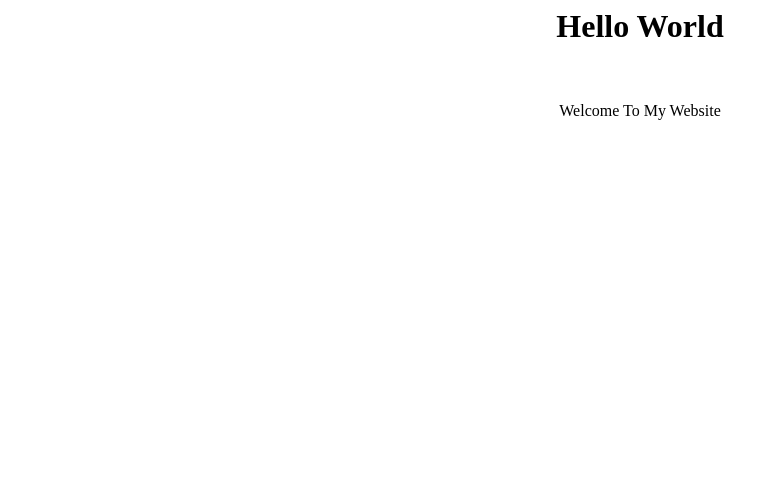
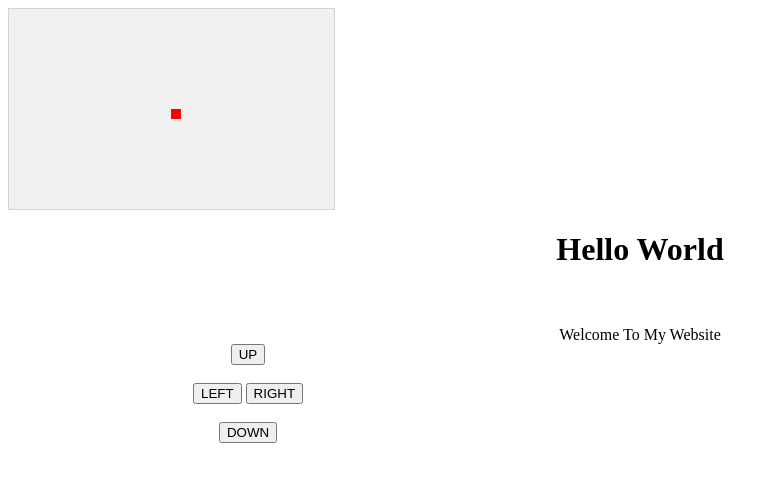
Before and after one commit to labibaf/labibaf.github.io, a plain HTML site: page index.html in a window 1280 px wide. Shown: the whole page, without its empty margins (0-779 px from the left). Drawn offline with Linux system fonts and the light colour scheme.

Commit message:
Add game to index.html

```diff
--- a/index.html
+++ b/index.html
@@ -5,5 +5,94 @@
 <br><br>
 Welcome To My Website
 </center>
+ <!DOCTYPE html>
+<html>
+<head><title>Basic Html App</title>
+<meta name="viewport" content="width=device-width, initial-scale=1.0"/>
+<style>
+canvas {
+    border:1px solid #d3d3d3;
+    background-color: #f1f1f1;
+}
+</style>
+</head>
+<body onload="startGame()">
+<script>
+
+var myGamePiece;
+
+function startGame() {
+    myGamePiece = new component(10, 10, "red", 162, 100);
+    myGameArea.start();
+}
+
+var myGameArea = {
+    canvas : document.createElement("canvas"),
+    start : function() {
+        this.canvas.width = 325;
+        this.canvas.height = 200;
+        this.context = this.canvas.getContext("2d");
+        document.body.insertBefore(this.canvas, document.body.childNodes[0]);
+        this.interval = setInterval(updateGameArea, 20);
+    },
+    clear : function() {
+        this.context.clearRect(0, 0, this.canvas.width, this.canvas.height);
+    }
+}
+
+function component(width, height, color, x, y) {
+    this.width = width;
+    this.height = height;
+    this.speedX = 0;
+    this.speedY = 0;
+    this.x = x;
+    this.y = y;
+    this.update = function() {
+        ctx = myGameArea.context;
+        ctx.fillStyle = color;
+        ctx.fillRect(this.x, this.y, this.width, this.height);
+    }
+    this.newPos = function() {
+        this.x += this.speedX;
+        this.y += this.speedY;
+    }
+}
+
+function updateGameArea() {
+    myGameArea.clear();
+    myGamePiece.newPos();
+    myGamePiece.update();
+}
+
+function moveup() {
+    myGamePiece.speedY = -0.5;
+}
+
+function movedown() {
+    myGamePiece.speedY = 0.5;
+}
+
+function moveleft() {
+    myGamePiece.speedX = -0.5;
+}
+
+function moveright() {
+    myGamePiece.speedX = 0.5;
+}
+
+function clearmove() {
+    myGamePiece.speedX = 0;
+    myGamePiece.speedY = 0;
+}
+</script>
+<div style="text-align:center;width:480px;">
+  <button onmousedown="moveup()" onmouseup="clearmove()" ontouchstart="moveup()">UP</button><br><br>
+  <button onmousedown="moveleft()" onmouseup="clearmove()" ontouchstart="moveleft()">LEFT</button>
+  <button onmousedown="moveright()" onmouseup="clearmove()" ontouchstart="moveright()">RIGHT</button><br><br>
+  <button onmousedown="movedown()" onmouseup="clearmove()" ontouchstart="movedown()">DOWN</button>
+</div>
+
 </body>
 </html>
+</body>
+</html>
```
